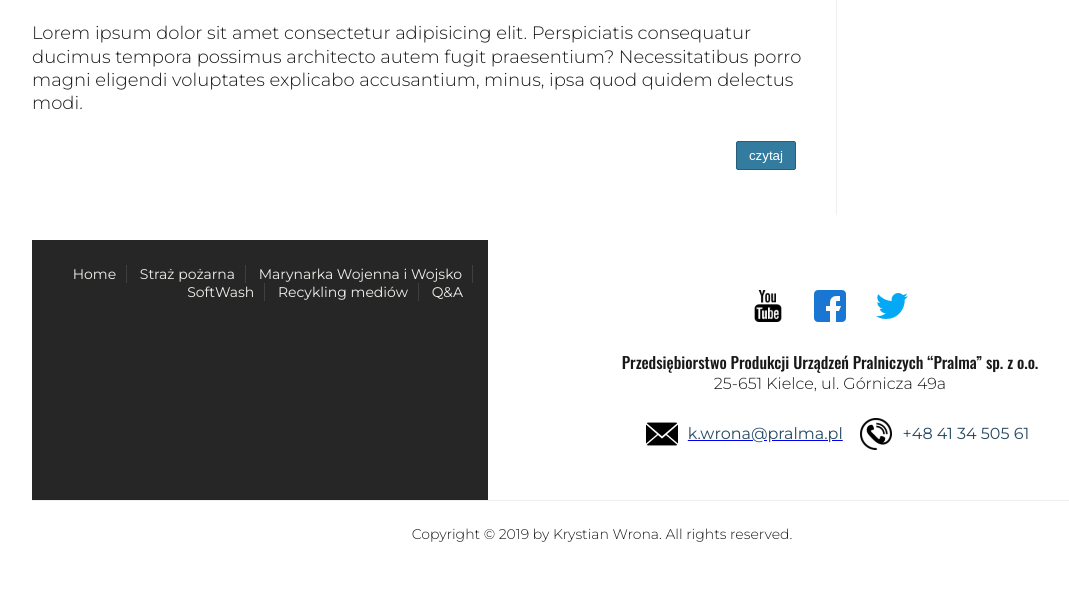
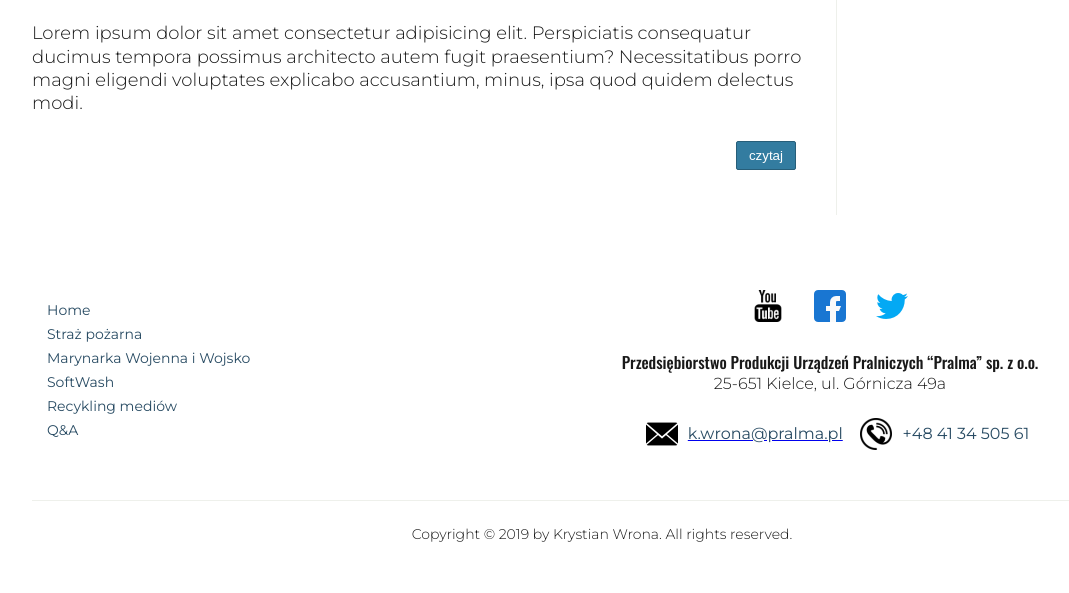
Before and after one commit to krystek77/pralma, a PHP site: page /pytania.html in a window 1280 px wide. Shown: the part 925-1518 px from the top of the page, without its empty margins (38-1107 px from the left). Run offline with PHP 8.4, Linux system fonts and the light colour scheme.

Commit message:
add styles to navigation in footer

```diff
--- a/style/qanda.css
+++ b/style/qanda.css
@@ -165,6 +165,35 @@ body {
   .navigation__link:hover::before {
     display: none;
   }
+}
+
+.navigation.footer__navigation {
+  background-color: initial;
+  display: flex;
+  flex-direction: column;
+  justify-content: center;
+  align-items: flex-start;
+}
+.navigation.footer__navigation .navigation__link {
+  display: block;
+  text-decoration: none;
+  color: #284b63;
+  font-size: 1.4rem;
+  padding: 0.3rem 0rem;
+  border-bottom: initial;
+}
+@media (min-width: 768px) {
+  .navigation.footer__navigation .navigation__link {
+    border-right: initial;
+  }
+}
+.navigation.footer__navigation .navigation__link:hover {
+  background-color: initial;
+  color: #4582ac;
+  padding-left: 1rem;
+}
+.navigation.footer__navigation .navigation__link:hover::before {
+  display: none;
 }
 
 .header {
```
Also changed, not shown: scss/qanda.scss (+35 -1 lines), 1 other file.
